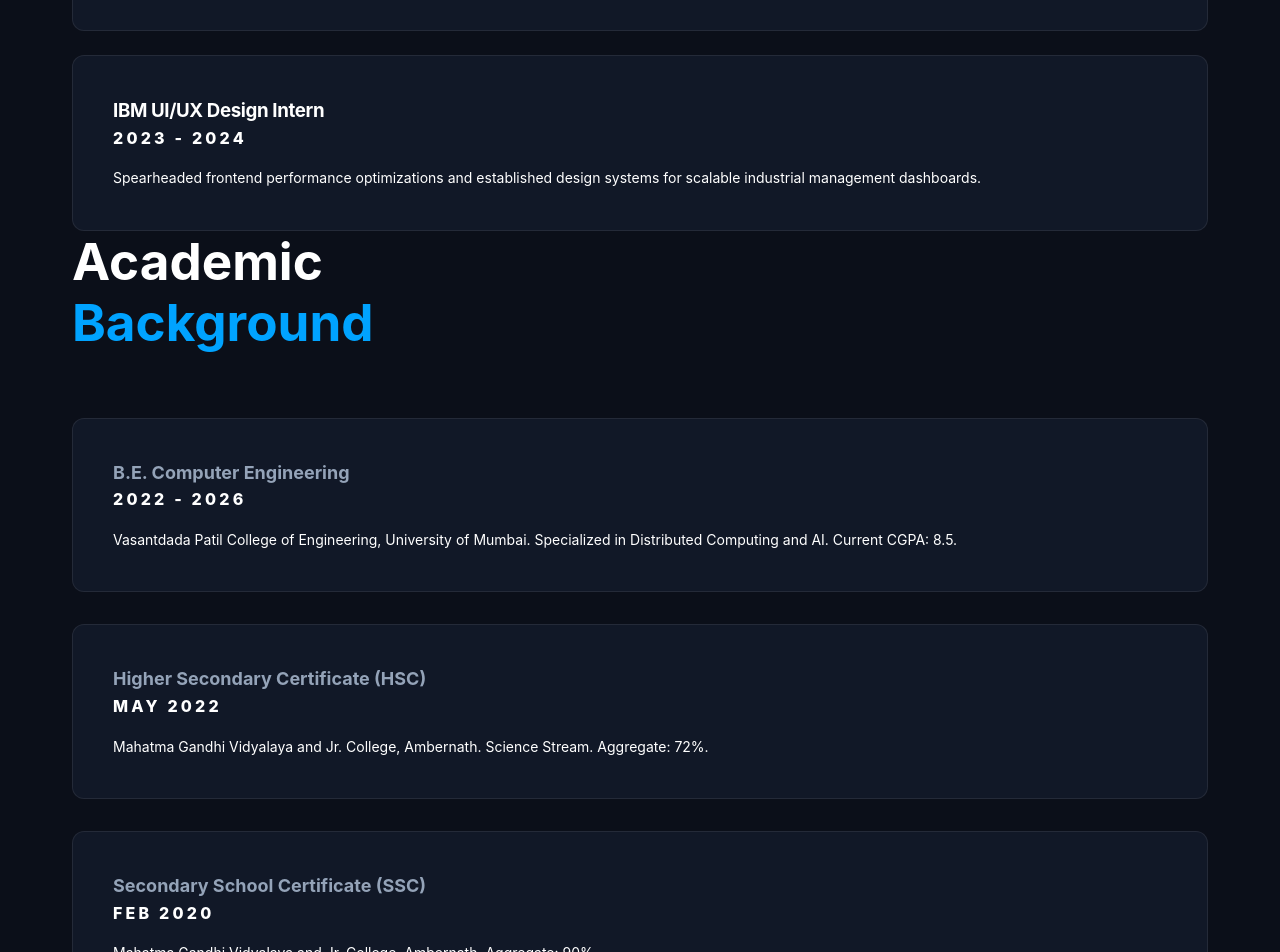
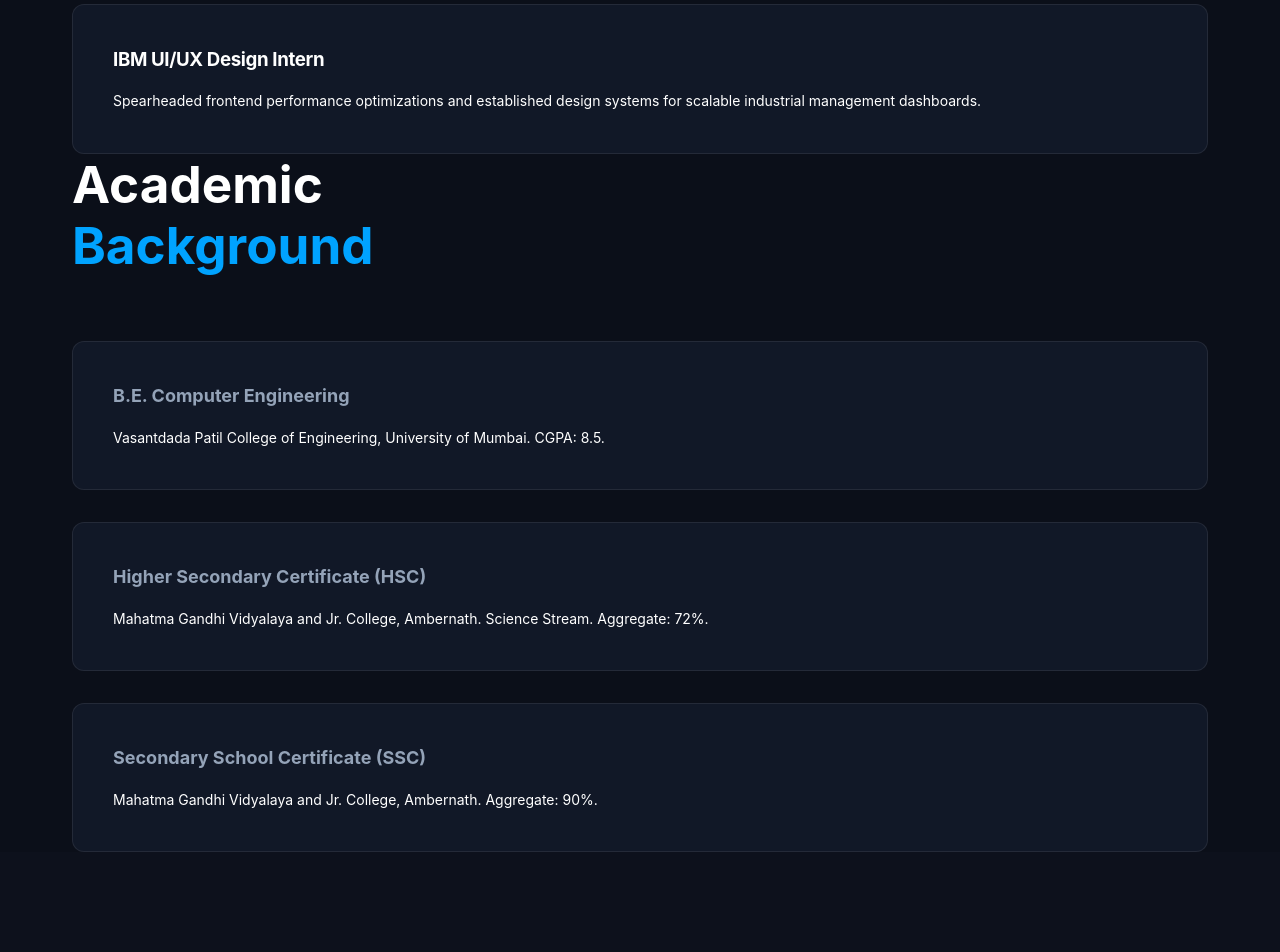
Before and after one commit to sankett02/portfolio, a React app: page / in a window 1280 px wide. Shown: the part 7380-8332 px from the top of the page. Built offline with nearby package versions, Linux system fonts and the light colour scheme; the HTML template or start-up script is replaced by a standard one.

Commit message:
Remove periods and fix experience section rendering error

```diff
--- a/src/components/Experience.tsx
+++ b/src/components/Experience.tsx
@@ -3,17 +3,14 @@ import { motion } from 'framer-motion';
 const experience = [
   {
     company: 'Full Stack Developer Intern',
-    period: '2025 - PRESENT',
     details: 'Architected scalable MERN suites and distributed backend infrastructures, focusing on node performance and data consistency protocols.'
   },
   {
     company: 'AI/ML Intern',
-    period: '2024 - 2025',
     details: 'Implemented xAI-driven risk detection algorithms using SHAP and LIME, ensuring transparency in machine learning model outputs for enterprise security.'
   },
   {
     company: 'IBM UI/UX Design Intern',
-    period: '2023 - 2024',
     details: 'Spearheaded frontend performance optimizations and established design systems for scalable industrial management dashboards.'
   }
 ];
@@ -21,17 +18,14 @@ const experience = [
 const education = [
   {
     college: 'B.E. Computer Engineering',
-    period: '2022 - 2026',
-    details: 'Vasantdada Patil College of Engineering, University of Mumbai. Specialized in Distributed Computing and AI. Current CGPA: 8.5.'
+    details: 'Vasantdada Patil College of Engineering, University of Mumbai. CGPA: 8.5.'
   },
   {
     college: 'Higher Secondary Certificate (HSC)',
-    period: 'May 2022',
     details: 'Mahatma Gandhi Vidyalaya and Jr. College, Ambernath. Science Stream. Aggregate: 72%.'
   },
   {
     college: 'Secondary School Certificate (SSC)',
-    period: 'Feb 2020',
     details: 'Mahatma Gandhi Vidyalaya and Jr. College, Ambernath. Aggregate: 90%.'
   }
 ];
@@ -63,9 +57,8 @@ const Experience = () => {
                   className="group"
                 >
                   <div className="card-professional border-none bg-white/[0.02] p-8 hover:bg-white/[0.04] transition-all hover-glow">
-                    <div className="flex flex-col md:flex-row md:justify-between md:items-start mb-4">
+                    <div className="mb-4">
                       <h3 className="text-2xl font-bold text-white tracking-tight group-hover:cyan-text transition-colors">{exp.company}</h3>
-                      <span className="text-[10px] font-extrabold uppercase tracking-widest text-accent-cyan bg-accent-cyan/10 px-3 py-1 rounded-full mt-2 md:mt-0">{exp.period}</span>
                     </div>
                     <p className="text-secondary text-sm leading-relaxed max-w-2xl">{exp.details}</p>
                   </div>
@@ -98,7 +91,6 @@ const Experience = () => {
               >
                 <div className="mb-4">
                   <h3 className="text-xl font-bold text-white group-hover:cyan-text transition-colors">{edu.college}</h3>
-                  <span className="text-[10px] font-extrabold uppercase tracking-widest text-white/40 block mt-2">{edu.period}</span>
                 </div>
                 <p className="text-secondary text-sm leading-relaxed">{edu.details}</p>
               </motion.div>
```
